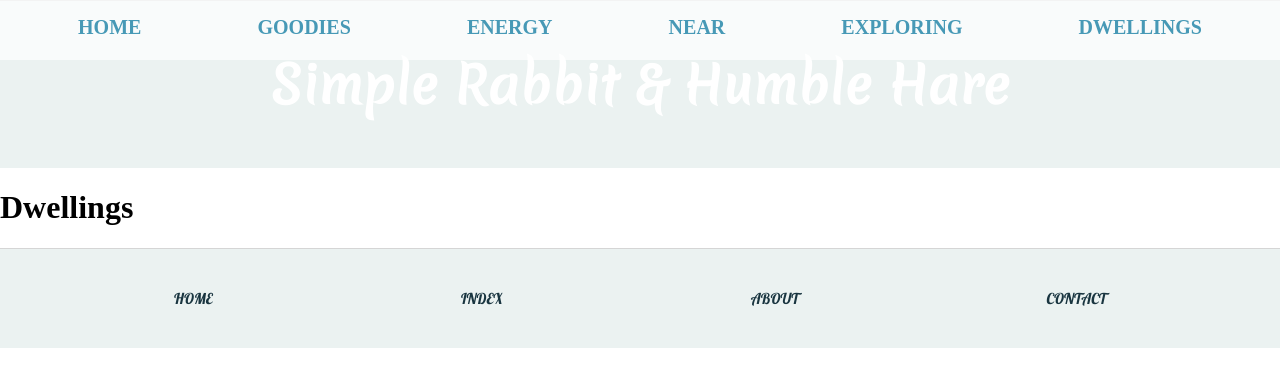
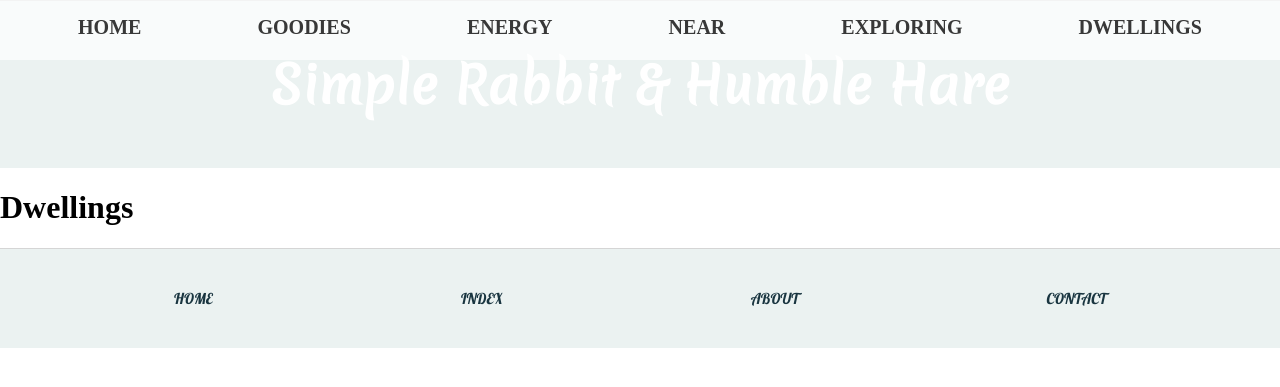
Before and after one commit to Squishy-Penguin/Squishy-Penguin.github.io, a Jekyll site: the page built from dwellings/index.html, in a window 1280 px wide. Shown: the top 387 px of the page. Built offline with Jekyll 4.4.1, drawn with Linux system fonts in a browser that asks for light colours; some web fonts are replaced.

Commit message:
Update main.css

```diff
--- a/css/main.css
+++ b/css/main.css
@@ -158,7 +158,7 @@ nav ul li:hover{
 }
 
 nav ul li a{
-    color: rgba(71,153,182,1);
+    color:#383838;
     text-decoration:none;
 }
 
```
